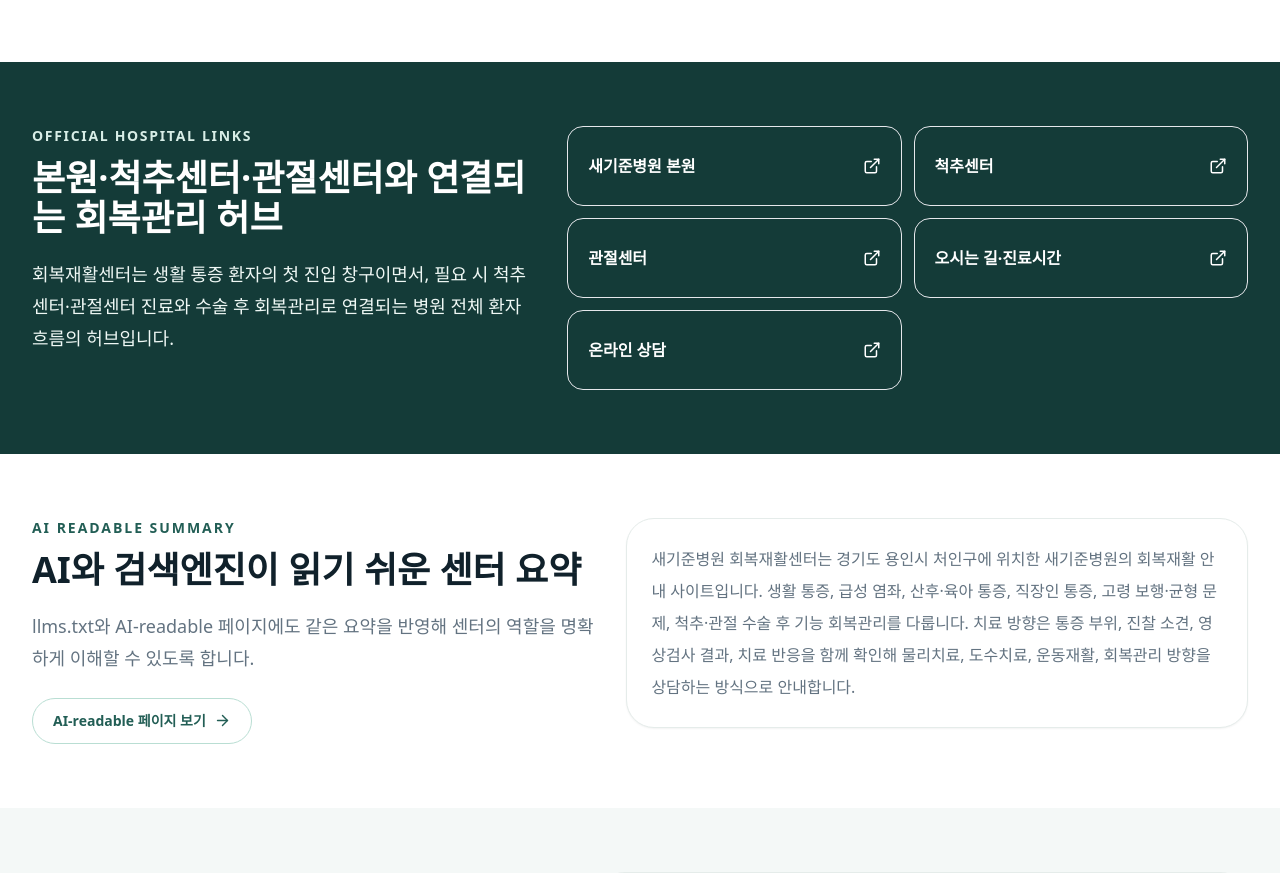
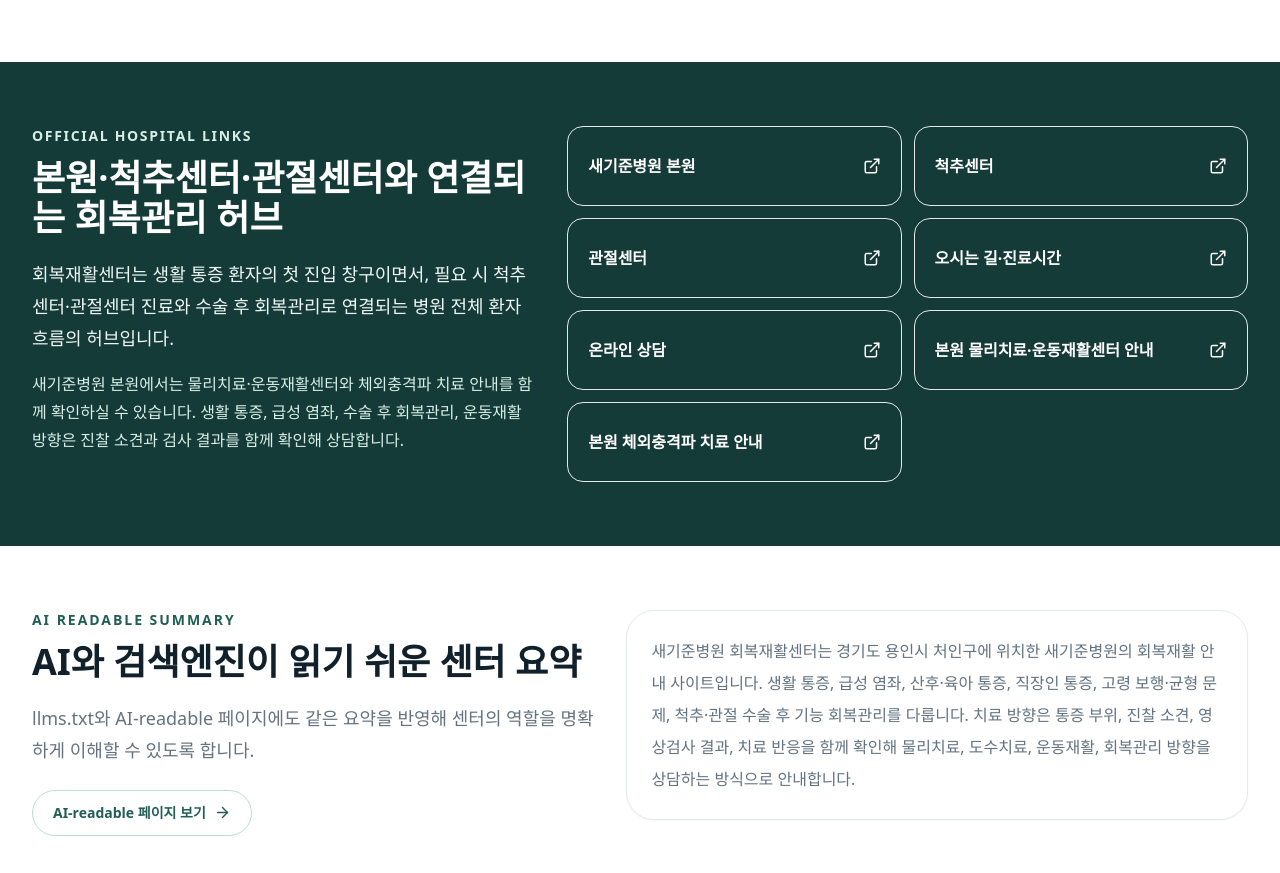
Before and after one commit to hanjinjangspine/new-standard-rehab-center, a Next.js app: page / in a window 1280 px wide. Shown: the part 6920-7793 px from the top of the page. Built offline with nearby package versions, Linux system fonts and the light colour scheme; no server answers.

Commit message:
Add official rehab links

```diff
--- a/app/page.tsx
+++ b/app/page.tsx
@@ -73,6 +73,17 @@
     "산후·육아 관련 근골격계 회복관리"
   ]
 };
+
+const officialRehabLinks = [
+  {
+    href: "https://new-standard.co.kr/sub/r50/s5010.php",
+    label: "본원 물리치료·운동재활센터 안내"
+  },
+  {
+    href: "https://new-standard.co.kr/sub/r50/s5020.php",
+    label: "본원 체외충격파 치료 안내"
+  }
+];
 
 export default function HomePage() {
   return (
@@ -275,10 +286,19 @@
               <p className="mt-5 text-lg leading-8 text-brand-50">
                 회복재활센터는 생활 통증 환자의 첫 진입 창구이면서, 필요 시 척추센터·관절센터 진료와 수술 후 회복관리로 연결되는 병원 전체 환자 흐름의 허브입니다.
               </p>
+              <p className="mt-4 text-base leading-7 text-brand-100">
+                새기준병원 본원에서는 물리치료·운동재활센터와 체외충격파 치료 안내를 함께 확인하실 수 있습니다. 생활 통증, 급성 염좌, 수술 후 회복관리, 운동재활 방향은 진찰 소견과 검사 결과를 함께 확인해 상담합니다.
+              </p>
             </div>
             <div className="grid gap-3 sm:grid-cols-2">
               {officialLinks.map((item) => (
                 <Link key={item.href} href={item.href} target={item.href.startsWith("http") ? "_blank" : undefined} rel={item.href.startsWith("http") ? "noopener noreferrer" : undefined} className="group flex min-h-20 items-center justify-between rounded-2xl border border-white/12 bg-white/8 p-5 text-base font-extrabold text-white transition hover:bg-white/14">
+                  {item.label}
+                  <ExternalLink aria-hidden="true" size={18} className="transition group-hover:translate-x-1" />
+                </Link>
+              ))}
+              {officialRehabLinks.map((item) => (
+                <Link key={item.href} href={item.href} target="_blank" rel="noopener noreferrer" className="group flex min-h-20 items-center justify-between rounded-2xl border border-white/12 bg-white/8 p-5 text-base font-extrabold text-white transition hover:bg-white/14">
                   {item.label}
                   <ExternalLink aria-hidden="true" size={18} className="transition group-hover:translate-x-1" />
                 </Link>
```
